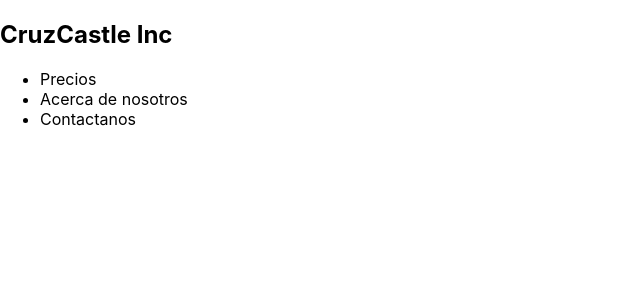
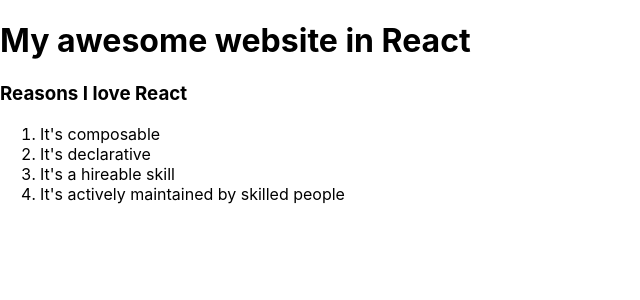
Before and after one commit to crcascr/React-Learning, a React (Create React App) app in the folder primera-pagina-con-react/: page / in a window 1280 px wide. Shown: the top 300 px of the page, without its empty margins (0-640 px from the left). Built offline with nearby package versions, Linux system fonts and the light colour scheme.

Commit message:
Objetos en React

```diff
--- a/primera-pagina-con-react/src/index.js
+++ b/primera-pagina-con-react/src/index.js
@@ -1,15 +1,26 @@
 import React from 'react';
 import ReactDOM from 'react-dom/client';
 import './index.css';
-import App from './App';
+//import App from './App';
 import reportWebVitals from './reportWebVitals';
 
+const page = (
+  <div>
+      <h1>My awesome website in React</h1>
+      <h3>Reasons I love React</h3>
+      <ol>
+          <li>It's composable</li>
+          <li>It's declarative</li>
+          <li>It's a hireable skill</li>
+          <li>It's actively maintained by skilled people</li>
+      </ol>
+  </div>
+)
+
+//document.getElementById("root").append(JSON.stringify(page))
+
 const root = ReactDOM.createRoot(document.getElementById('root'));
-root.render(
-  <React.StrictMode>
-    <App />
-  </React.StrictMode>
-);
+root.render(page);
 
 // If you want to start measuring performance in your app, pass a function
 // to log results (for example: reportWebVitals(console.log))
```
Also changed, not shown: primera-pagina-con-react/src/App.js (+8 -8 lines).
